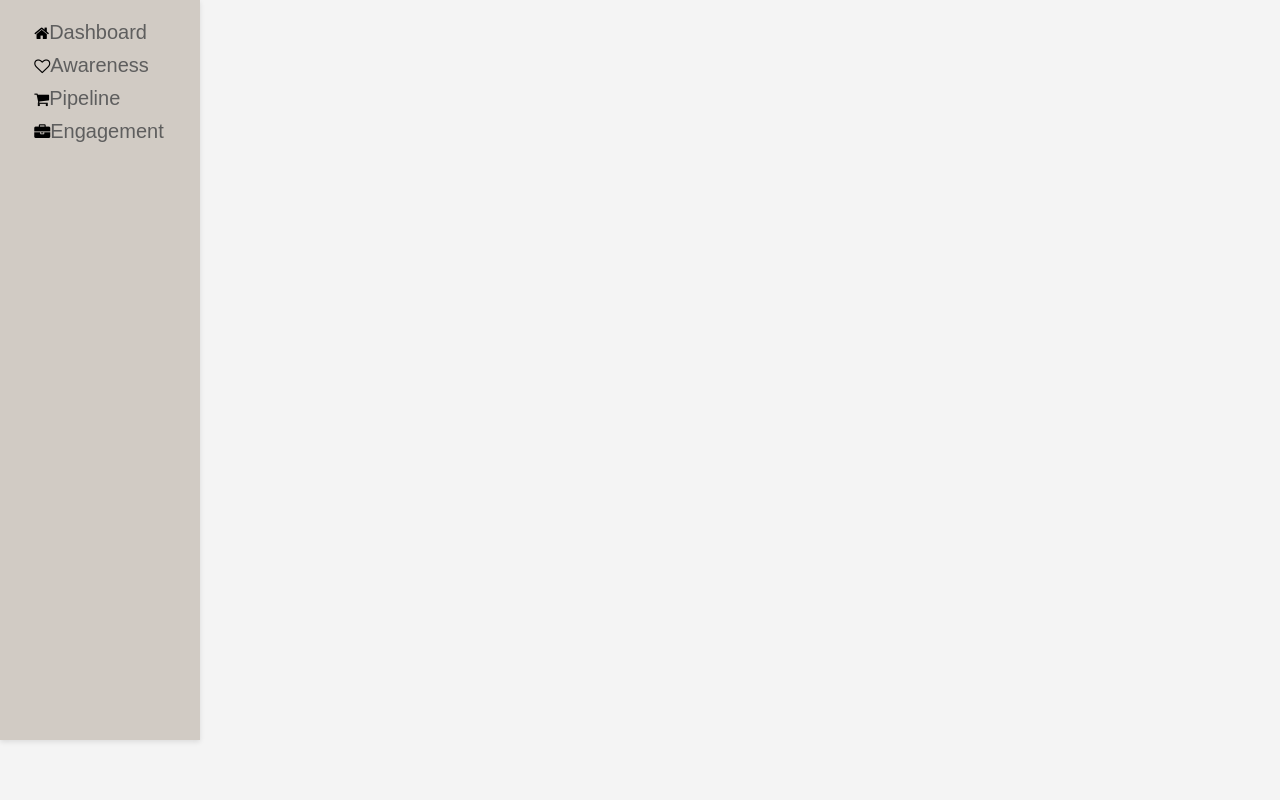
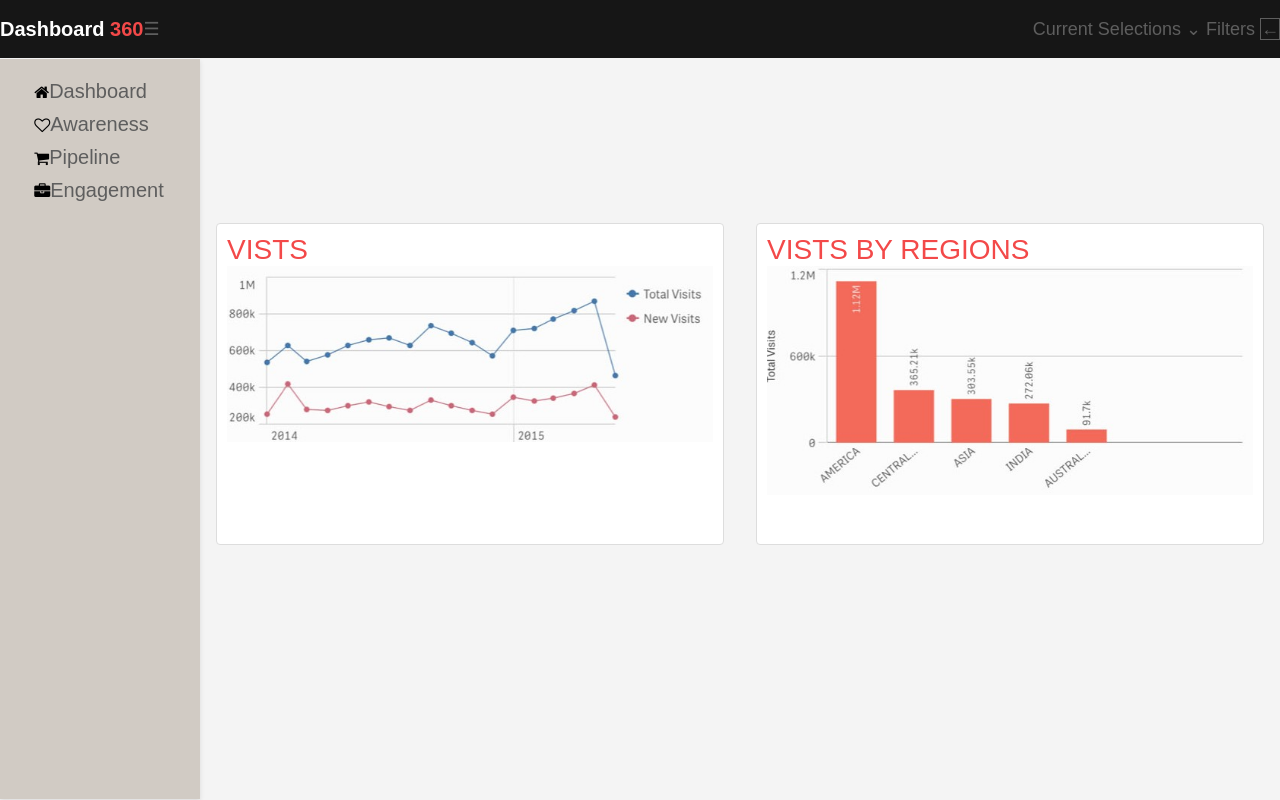
Before and after one commit to Frost-Levi/Project-SASS-Dashboard, a plain HTML site: page Awareness.html in a window 1280 px wide. Drawn offline with Linux system fonts and the light colour scheme.

Commit message:
More Coding stuffff

```diff
--- a/sidebar.html
+++ b/Awareness.html
@@ -8,6 +8,7 @@
     <title>Sidebar</title>
 </head>
 <body>
+    <iframe src="Topbar.html" width="100%" height="80px" style="border:none;"></iframe>
     <div class="sidenav">
         <ul class="fa-ul">
             <li><i class="fa fa-home"></i><a href="index.html" target="_top">Dashboard</a></li>
@@ -16,5 +17,9 @@
             <li><i class="fa fa-briefcase"></i><a href="#" target="_top">Engagement</a></li>
          </ul>
     </div>
+    <div class ="bottomdash">
+    <div class="box">VISTS <img src ="Gra.jpg"></div>
+    <div class="box">VISTS BY REGIONS <img src ="gra2.jpg"></div>
+    </div>
 </body>
 </html>
--- a/style.scss
+++ b/style.scss
@@ -52,7 +52,7 @@ header {
     padding-top: 0px;
     margin-top: 0px;
     position: absolute;
-    top: 0px;
+    top: 59px;
      box-shadow: 0 2px 5px rgba(0, 0, 0, 0.1);
     a {
         text-decoration: none;
@@ -131,3 +131,9 @@ li {
     }
 
 }
+
+img {
+    object-fit: contain;
+    width: 100%;
+
+}
```
Also changed, not shown: index.html (+10 -3 lines), Gra.jpg (added), gra2.jpg (added), style.css.
